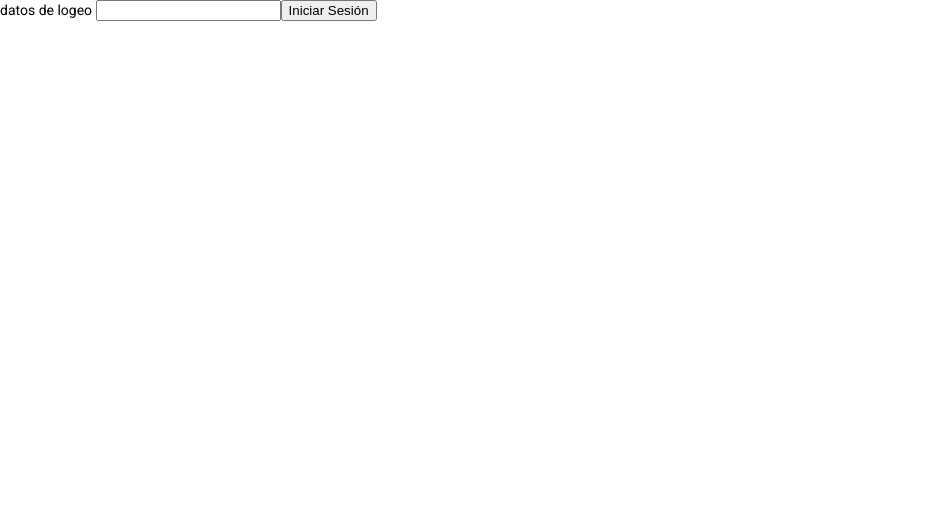
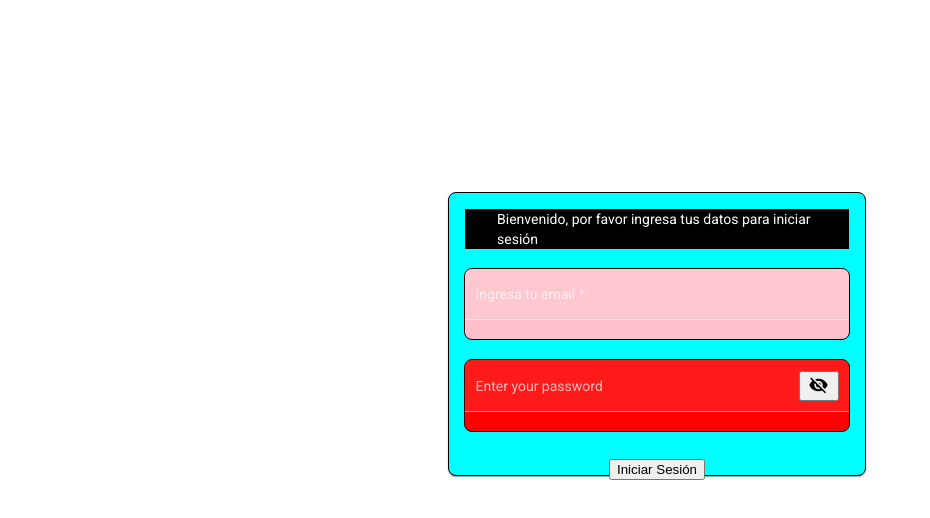
Before and after one commit to LichWolf/Escalab, an Angular app in the folder Angular/workout-app/: page / in a window 1280 px wide. Shown: the top 518 px of the page, without its empty margins (0-930 px from the left). Built offline with nearby package versions, Linux system fonts and the light colour scheme.

Commit message:
esqueleto login

```diff
--- a/Angular/workout-app/src/app/app.module.ts
+++ b/Angular/workout-app/src/app/app.module.ts
@@ -4,21 +4,21 @@ import { BrowserModule } from '@angular/platform-browser';
 import { AppRoutingModule } from './app-routing.module';
 import { AppComponent } from './app.component';
 import { BrowserAnimationsModule } from '@angular/platform-browser/animations';
-import { InicioComponent } from './feature/inicio.component';
 import { CoreComponent } from './core/core.component';
 import { LoginComponent } from './feature/login/login/login.component';
+import { LoginModule } from './feature/login/login/login.module';
 
 @NgModule({
   declarations: [
     AppComponent,
     CoreComponent,
-    InicioComponent,
     LoginComponent,
   ],
   imports: [
     BrowserModule,
     AppRoutingModule,
-    BrowserAnimationsModule
+    BrowserAnimationsModule,
+    LoginModule
   ],
   providers: [],
   bootstrap: [AppComponent]
--- a/Angular/workout-app/src/app/core/core.component.html
+++ b/Angular/workout-app/src/app/core/core.component.html
@@ -1,6 +1,6 @@
-<div *ngIf="logged; else error">
+<div *ngIf="!logged; else error">
     <span>validar logeo </span>
-    <app-inicio></app-inicio>
+    <app-login></app-login>
 </div>
 <div>
     <ng-template #error>
--- a/Angular/workout-app/src/app/feature/incio.component.html
+++ /dev/null
@@ -1,10 +0,0 @@
-<span>estas logeado!!!</span>
-
-<div>
-    <div>
-
-    </div>
-    <div>
-
-    </div>
-</div>
--- a/Angular/workout-app/src/app/feature/inicio.component.ts
+++ /dev/null
@@ -1,15 +0,0 @@
-import { Component, OnInit } from '@angular/core';
-
-@Component({
-  selector: 'app-inicio',
-  templateUrl: './incio.component.html',
-  styleUrls: ['./inicio.component.scss']
-})
-export class InicioComponent implements OnInit {
-
-  constructor() { }
-
-  ngOnInit(): void {
-  }
-
-}
--- a/Angular/workout-app/src/app/feature/login/login/login.component.html
+++ b/Angular/workout-app/src/app/feature/login/login/login.component.html
@@ -1,8 +1,35 @@
-<div>
-    datos de logeo
+<div class="Container">
 
-    <input>
+    <mat-card class="login">
+        <div class="loginHeader">
+            <mat-card-header>
+                Bienvenido, por favor ingresa tus datos para iniciar sesión
+            </mat-card-header>
+        </div>
+        <div class=" loginEmail">
+            <mat-form-field appearance="fill">
+                <mat-label>Ingresa tu email</mat-label>
+                <input matInput placeholder="pat@example.com" (formControl)="email" required>
+                <mat-error *ngIf="email.invalid">{{getMailError()}}</mat-error>
+            </mat-form-field>
+        </div>
+        <div class="loginPassword">
+            <mat-form-field appearance="fill">
+                <mat-label>Enter your password</mat-label>
+                <input matInput [type]="hide ? 'password' : 'text'">
+                <button mat-icon-button matSuffix (click)="hide = !hide" [attr.aria-label]="'Hide password'"
+                    [attr.aria-pressed]="hide">
+                    <mat-icon>{{hide ? 'visibility_off' : 'visibility'}}</mat-icon>
+                </button>
+            </mat-form-field>
 
-    <button>Iniciar Sesión </button>
+        </div>
+
+        <mat-card-actions class="loginIn" align=end (click)="test()">
+            <button mat-button>
+                Iniciar Sesión
+            </button>
+        </mat-card-actions>
+    </mat-card>
 
 </div>
--- a/Angular/workout-app/src/app/feature/login/login/login.component.scss
+++ b/Angular/workout-app/src/app/feature/login/login/login.component.scss
@@ -0,0 +1,40 @@
+.login {
+  display: flex;
+  flex-direction: column;
+  align-items: center;
+  width: 30%;
+  border: black 1px solid;
+  background-color: aqua;
+  margin-left: 35%;
+  margin-top: 15%;
+  height: 250px;
+  border-radius: 8px;
+
+  .loginHeader {
+    display: flex;
+    background-color: black;
+    align-items: center;
+  }
+  .loginEmail {
+    background-color: pink;
+    border: black 1px solid;
+    width: 100%;
+    display: flex;
+    flex-direction: column;
+    border-radius: 8px;
+    margin-top: 5%;
+  }
+  .loginPassword {
+    background-color: red;
+    border: black 1px solid;
+    width: 100%;
+    display: flex;
+    flex-direction: column;
+    margin-top: 5%;
+    border-radius: 8px;
+  }
+  .loginIn {
+    margin-top: 5%;
+    border-radius: 8px;
+  }
+}
--- a/Angular/workout-app/src/app/feature/login/login/login.component.ts
+++ b/Angular/workout-app/src/app/feature/login/login/login.component.ts
@@ -1,4 +1,5 @@
 import { Component, OnInit } from '@angular/core';
+import { FormControl, Validators } from '@angular/forms';
 
 @Component({
   selector: 'app-login',
@@ -6,10 +7,21 @@ import { Component, OnInit } from '@angular/core';
   styleUrls: ['./login.component.scss']
 })
 export class LoginComponent implements OnInit {
-
-  constructor() { }
+  email = new FormControl('', [Validators.required, Validators.email]);
+  hide = true;
+  constructor() {
+   }
 
   ngOnInit(): void {
   }
+    getMailError(){
+      if(this.email.hasError('required')){
+        return 'Debes ingresar un email'
+      }
+      return this.email.hasError('email') ? 'No es un email valido':'';
+    }
 
+  test(){
+    console.log('test!');
+  }
 }
--- /dev/null
+++ b/Angular/workout-app/src/app/feature/login/login/login.module.ts
@@ -0,0 +1,24 @@
+import { NgModule } from '@angular/core';
+import { CommonModule } from '@angular/common';
+import {MatInputModule} from '@angular/material/input';
+import {MatCardModule} from '@angular/material/card';
+import {MatFormFieldModule} from '@angular/material/form-field';
+import {MatIconModule} from '@angular/material/icon';
+
+
+
+@NgModule({
+  declarations: [],
+  imports: [
+    CommonModule,
+    MatInputModule,
+    MatCardModule,
+    MatFormFieldModule,
+    MatIconModule
+  ],
+  exports: [ MatInputModule,
+    MatCardModule,
+    MatFormFieldModule,
+    MatIconModule]
+})
+export class LoginModule { }
```
Also changed, not shown: Angular/workout-app/src/app/feature/inicio.component.scss (deleted), 1 other file (tests, documents, lock files or other folders).
